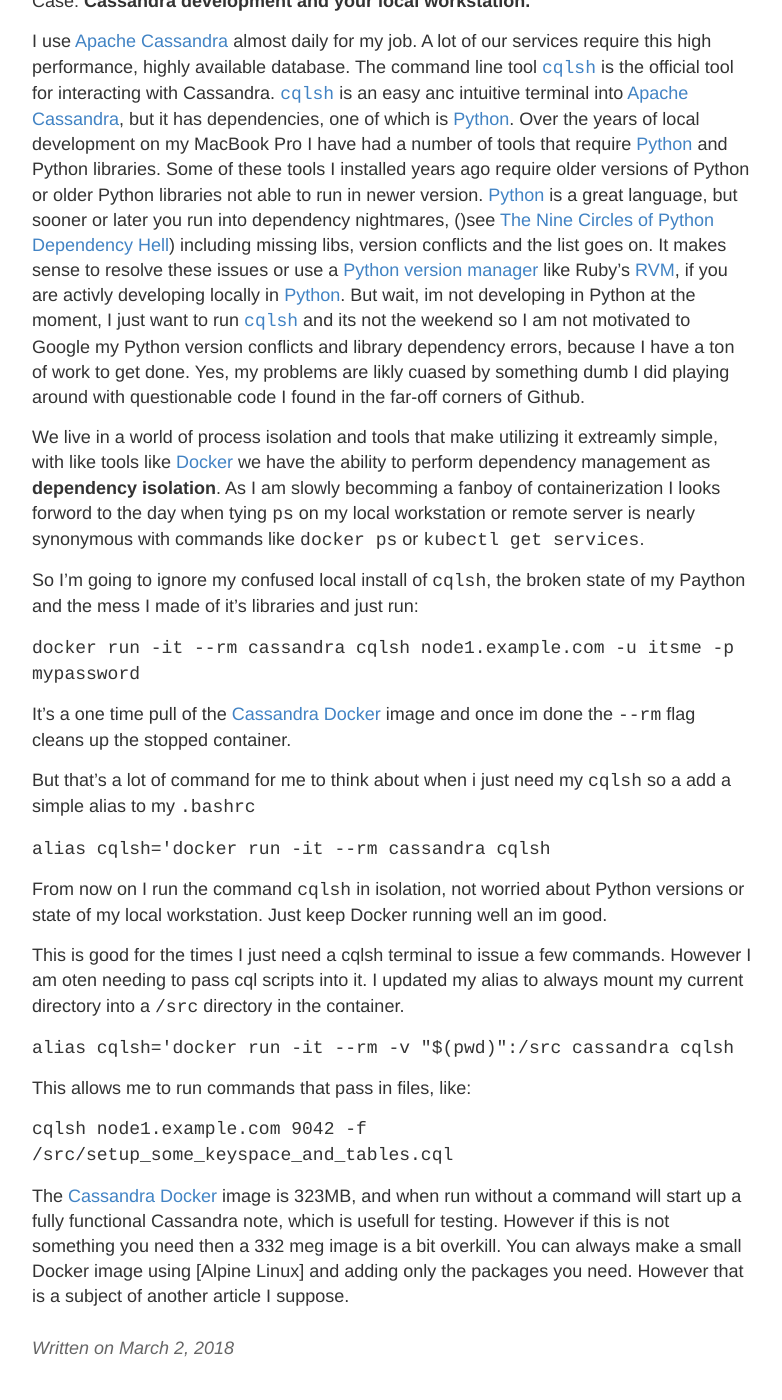
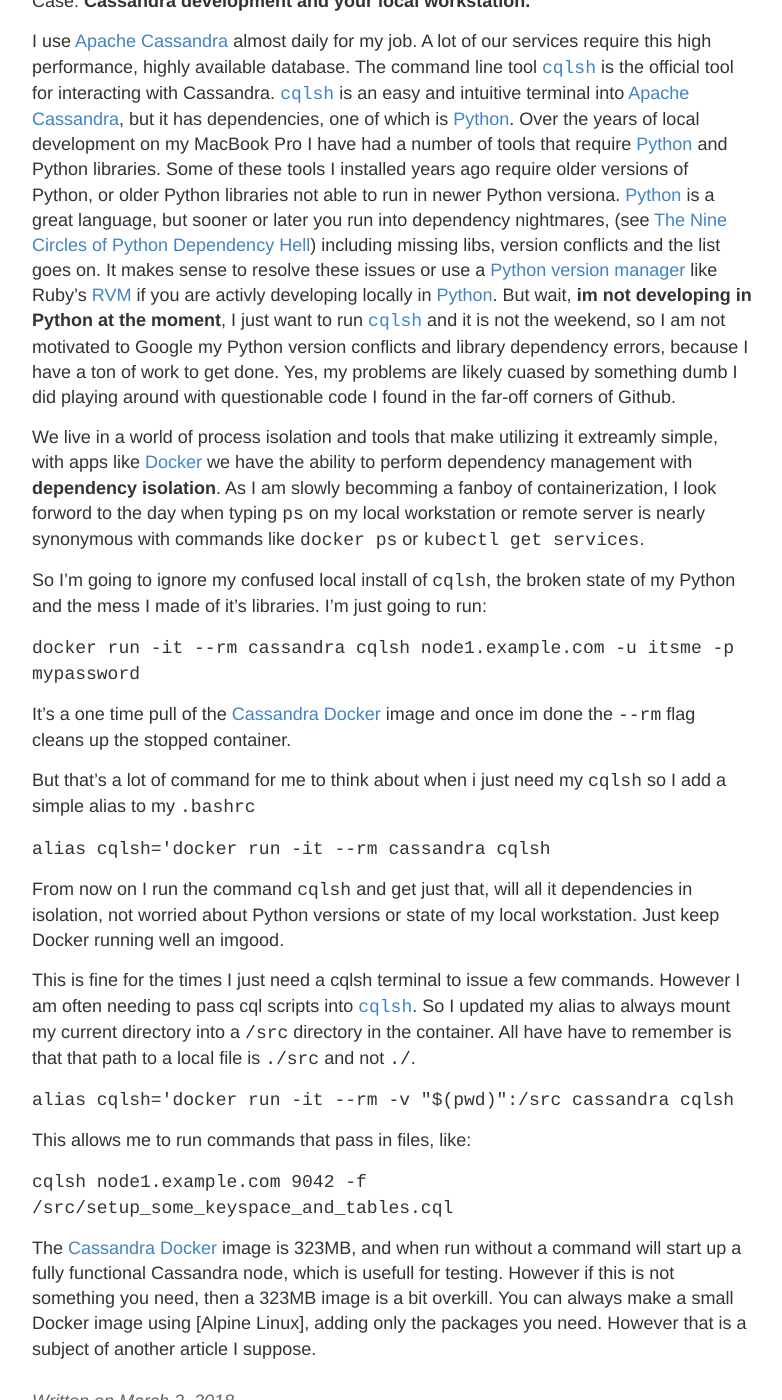
Before and after one commit to cjimti/mk, a Jekyll site: the page built from _posts/2018-03-02-dont-install-cqlsh.md, in a window 1280 px wide and 1400 px high, scrolled down 279 px. Shown: the whole window, without its empty margins (248-1030 px from the left). Built offline with Jekyll 4.4.1, drawn with Linux system fonts in a browser that asks for light colours.

Commit message:
cleaned up cqlsh article

```diff
--- a/_posts/2018-03-02-dont-install-cqlsh.md
+++ b/_posts/2018-03-02-dont-install-cqlsh.md
@@ -11,31 +11,31 @@
 I use [Apache Cassandra] almost daily for my job. A lot of our services
 require this high performance, highly available database. The command line
 tool [`cqlsh`] is the official tool for interacting with Cassandra. [`cqlsh`] is
-an easy anc intuitive terminal into [Apache Cassandra], but it has dependencies,
+an easy and intuitive terminal into [Apache Cassandra], but it has dependencies,
 one of which is [Python]. Over the years of local development on my MacBook
 Pro I have had a number of tools that require [Python] and Python libraries. Some
-of these tools I installed years ago require older versions of Python or older
-Python libraries not able to run in newer version. [Python] is a great
+of these tools I installed years ago require older versions of Python, or older
+Python libraries not able to run in newer Python versiona. [Python] is a great
 language, but sooner or later you run into dependency nightmares,
-()see [The Nine Circles of Python Dependency Hell]) including missing libs, version
+(see [The Nine Circles of Python Dependency Hell]) including missing libs, version
 conflicts and the list goes on. It makes sense to resolve these issues or use a
 [Python version manager](https://github.com/pyenv/pyenv)
-like Ruby's [RVM](https://rvm.io/), if you are activly developing locally in
-[Python]. But wait, im not developing in Python at the moment, I just want to
-run [`cqlsh`] and its not the weekend so I am not motivated to Google my Python
+like Ruby's [RVM](https://rvm.io/) if you are activly developing locally in
+[Python]. But wait, **im not developing in Python at the moment**, I just want to
+run [`cqlsh`] and it is not the weekend, so I am not motivated to Google my Python
 version conflicts and library dependency errors, because I have a ton of work
-to get done. Yes, my problems are likly cuased by something dumb I did
+to get done. Yes, my problems are likely cuased by something dumb I did
 playing around with questionable code I found in the far-off corners of Github.
 
 We live in a world of process isolation and tools that make utilizing it extreamly
-simple, with like tools like [Docker] we have the ability to perform
-dependency management as **dependency isolation**. As I am slowly becomming
-a fanboy of containerization I looks forword to the day when tying `ps` on my
+simple, with apps like [Docker] we have the ability to perform
+dependency management with **dependency isolation**. As I am slowly becomming
+a fanboy of containerization, I look forword to the day when typing `ps` on my
 local workstation or remote server is nearly synonymous with commands like `docker ps`
 or `kubectl get services`.
 
 So I'm going to ignore my confused local install of `cqlsh`, the
-broken state of my Paython and the mess I made of it's libraries and just run:
+broken state of my Python and the mess I made of it's libraries. I'm just going to run:
 
 `docker run -it --rm cassandra cqlsh node1.example.com -u itsme -p mypassword`
 
@@ -43,17 +43,18 @@
 cleans up the stopped container.
 
 But that's a lot of command for me to think about when i just need my `cqlsh` so
-a add a simple alias to my `.bashrc`
+I add a simple alias to my `.bashrc`
 
 `alias cqlsh='docker run -it --rm cassandra cqlsh`
 
-From now on I run the command `cqlsh` in isolation, not worried about Python
-versions or state of my local workstation. Just keep Docker running well an im
-good.
+From now on I run the command `cqlsh` and get just that, will all it dependencies in isolation,
+not worried about Python versions or state of my local workstation. Just keep Docker
+running well an imgood.
 
-This is good for the times I just need a cqlsh terminal to issue a few commands. However
-I am oten needing to pass cql scripts into it. I updated my alias to always mount my
-current directory into a `/src` directory in the container.
+This is fine for the times I just need a cqlsh terminal to issue a few commands. However
+I am often needing to pass cql scripts into [`cqlsh`]. So I updated my alias to always
+mount my current directory into a `/src` directory in the container. All have have
+to remember is that that path to a local file is `./src` and not `./`.
 
 `alias cqlsh='docker run -it --rm -v "$(pwd)":/src cassandra cqlsh`
 
@@ -62,9 +63,9 @@
 `cqlsh node1.example.com 9042 -f /src/setup_some_keyspace_and_tables.cql`
 
 The [Cassandra Docker] image is 323MB, and when run without a command will start up
-a fully functional Cassandra note, which is usefull for testing. However if
-this is not something you need then a 332 meg image is a bit overkill. You can
-always make a small Docker image using [Alpine Linux] and adding only the packages
+a fully functional Cassandra node, which is usefull for testing. However if
+this is not something you need, then a 323MB image is a bit overkill. You can
+always make a small Docker image using [Alpine Linux], adding only the packages
 you need. However that is a subject of another article I suppose.
 
 [Docker]: https://www.docker.com/
```
